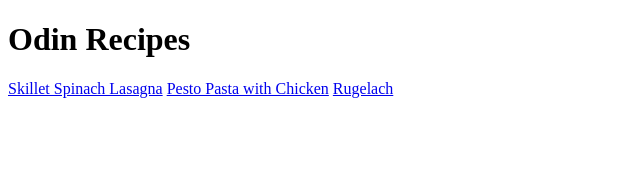
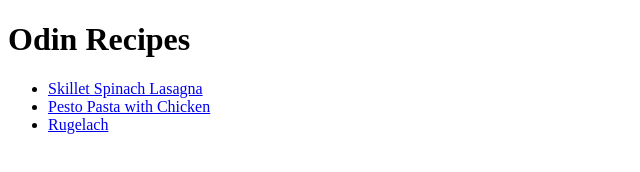
Before and after one commit to marodacco/odin-recipes, a plain HTML site: page index.html in a window 1280 px wide. Shown: the whole page, without its empty margins (0-640 px from the left). Drawn offline with Linux system fonts and the light colour scheme.

Commit message:
Fix typo in README.md and add links in index.html
Links to recipe pages were added in index.html.

```diff
--- a/index.html
+++ b/index.html
@@ -8,8 +8,10 @@
 
   <body>
     <h1>Odin Recipes</h1>
-    <a href="./recipes/lasagna.html">Skillet Spinach Lasagna</a>
-    <a href="./recipes/pasta.html">Pesto Pasta with Chicken</a>
-    <a href="./recipes/rugelach.html">Rugelach</a>
+    <ul>
+      <li><a href="./recipes/lasagna.html">Skillet Spinach Lasagna</a></li>
+      <li><a href="./recipes/pasta.html">Pesto Pasta with Chicken</a></li>
+      <li><a href="./recipes/rugelach.html">Rugelach</a></li>
+    </ul>
   </body>
 </html>
```
Also changed, not shown: 1 other file.
